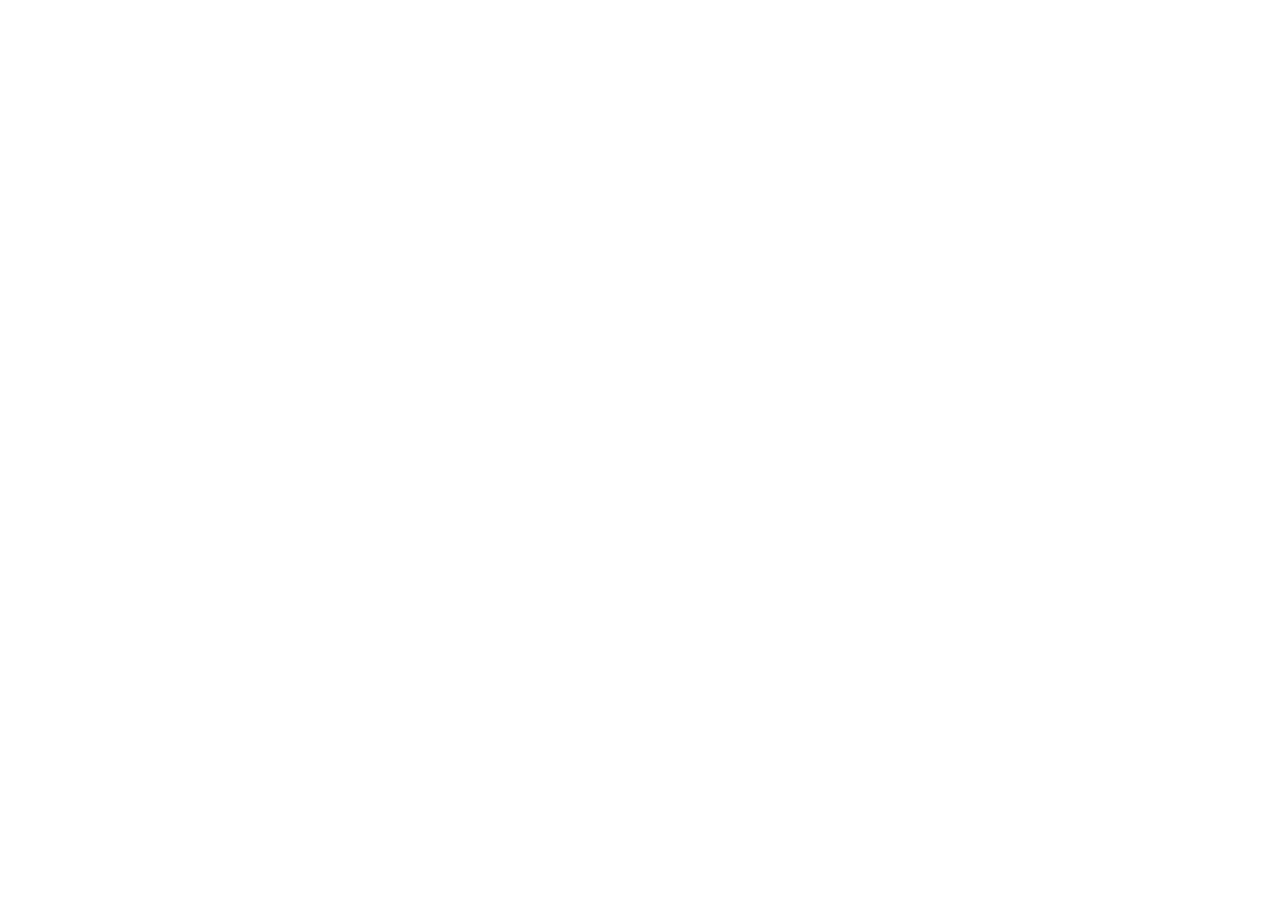
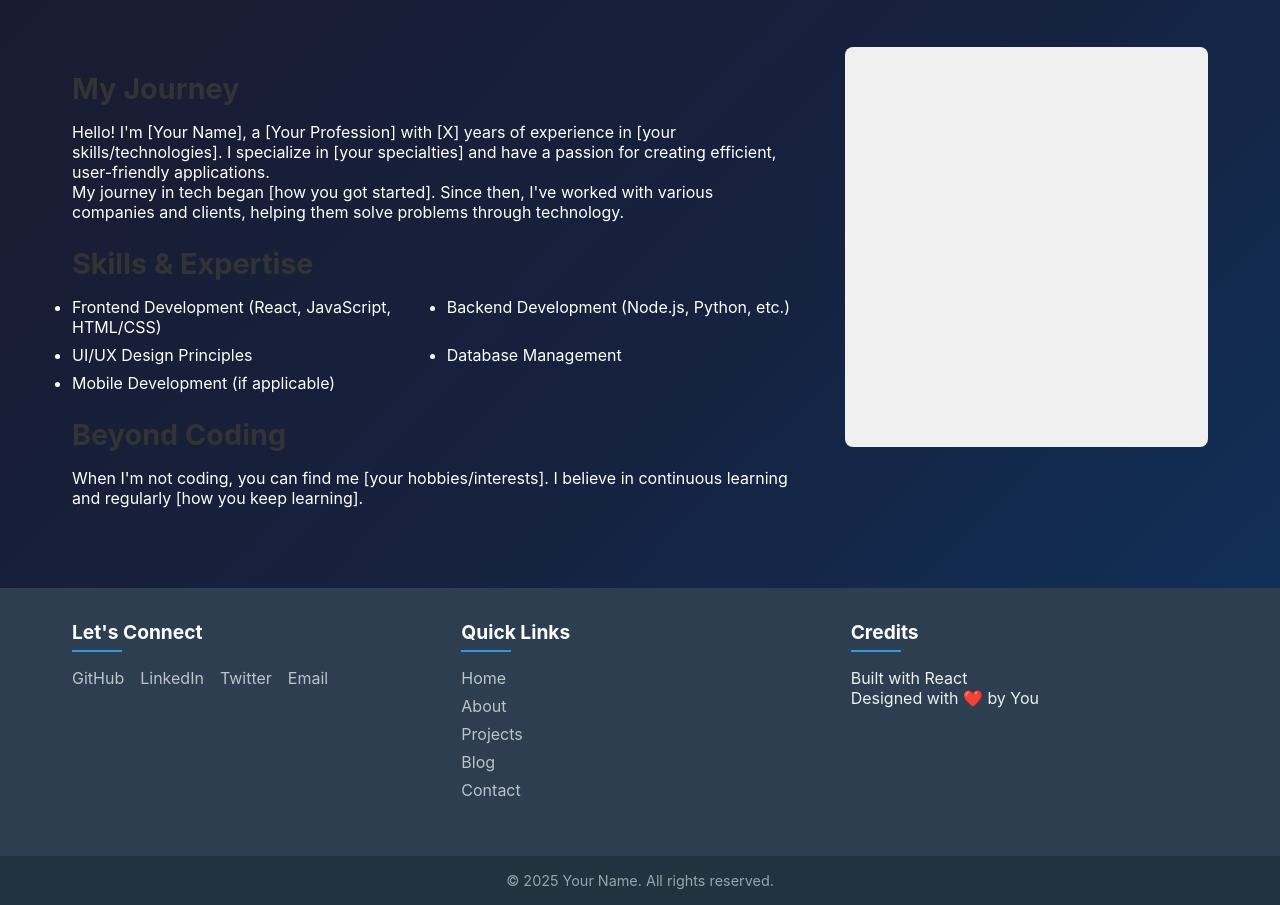
Before and after one commit to thathshila/Portfolio-React, a React (Vite) app: page /about in a window 1280 px wide. Shown: the part 210-1115 px from the top of the page. Before the commit the page ends 800 px from the top, so only its background shows below. Built offline with nearby package versions, Linux system fonts and the light colour scheme.

Commit message:
about add content with css update

```diff
--- a/src/components/Footer.tsx
+++ b/src/components/Footer.tsx
@@ -1,6 +1,49 @@
+import '../styles/Footer.css'
 const Footer = () => {
-    return(
-        <div><h1>FOOTER</h1></div>
-    )
-}
-export default Footer
+    return (
+        <footer className="site-footer">
+            <div className="footer-content">
+                <div className="footer-section">
+                    <h3>Let's Connect</h3>
+                    <div className="social-links">
+                        <a href="https://github.com/yourusername" target="_blank" rel="noopener noreferrer">
+                            <span className="icon">GitHub</span>
+                        </a>
+                        <a href="https://linkedin.com/in/yourprofile" target="_blank" rel="noopener noreferrer">
+                            <span className="icon">LinkedIn</span>
+                        </a>
+                        <a href="https://twitter.com/yourhandle" target="_blank" rel="noopener noreferrer">
+                            <span className="icon">Twitter</span>
+                        </a>
+                        <a href="mailto:youremail@example.com">
+                            <span className="icon">Email</span>
+                        </a>
+                    </div>
+                </div>
+
+                <div className="footer-section">
+                    <h3>Quick Links</h3>
+                    <nav className="footer-nav">
+                        <a href="/">Home</a>
+                        <a href="/about">About</a>
+                        <a href="/projects">Projects</a>
+                        <a href="/blog">Blog</a>
+                        <a href="/contact">Contact</a>
+                    </nav>
+                </div>
+
+                <div className="footer-section">
+                    <h3>Credits</h3>
+                    <p>Built with React</p>
+                    <p>Designed with ❤️ by You</p>
+                </div>
+            </div>
+
+            <div className="footer-bottom">
+                <p>&copy; {new Date().getFullYear()} Your Name. All rights reserved.</p>
+            </div>
+        </footer>
+    );
+};
+
+export default Footer;
--- a/src/pages/AboutPage.tsx
+++ b/src/pages/AboutPage.tsx
@@ -1,6 +1,48 @@
+import '../styles/About.css'
+import '../App.css'
 const AboutPage = () => {
-    return(
-        <div>about</div>
+    return (
+        <div className="about-container">
+            <section className="about-header">
+                <h1>About Me</h1>
+                <p className="tagline">A passionate developer creating digital solutions</p>
+            </section>
+
+            <section className="about-content">
+                <div className="about-text">
+                    <h2>My Journey</h2>
+                    <p>
+                        Hello! I'm [Your Name], a [Your Profession] with [X] years of experience in
+                        [your skills/technologies]. I specialize in [your specialties] and have a passion
+                        for creating efficient, user-friendly applications.
+                    </p>
+                    <p>
+                        My journey in tech began [how you got started]. Since then, I've worked with
+                        various companies and clients, helping them solve problems through technology.
+                    </p>
+
+                    <h2>Skills & Expertise</h2>
+                    <ul className="skills-list">
+                        <li>Frontend Development (React, JavaScript, HTML/CSS)</li>
+                        <li>Backend Development (Node.js, Python, etc.)</li>
+                        <li>UI/UX Design Principles</li>
+                        <li>Database Management</li>
+                        <li>Mobile Development (if applicable)</li>
+                    </ul>
+
+                    <h2>Beyond Coding</h2>
+                    <p>
+                        When I'm not coding, you can find me [your hobbies/interests]. I believe in
+                        continuous learning and regularly [how you keep learning].
+                    </p>
+                </div>
+
+                <div className="about-image">
+                    {/* Replace with your actual image or illustration */}
+                    <div className="profile-image-placeholder"></div>
+                </div>
+            </section>
+        </div>
     )
 }
 
--- /dev/null
+++ b/src/styles/About.css
@@ -0,0 +1,65 @@
+.about-container {
+    max-width: 1200px;
+    margin: 0 auto;
+    padding: 2rem;
+}
+
+.about-header {
+    text-align: center;
+    margin-bottom: 3rem;
+}
+
+.about-header h1 {
+    font-size: 2.5rem;
+    margin-bottom: 0.5rem;
+}
+
+.tagline {
+    font-size: 1.2rem;
+    color: #666;
+}
+
+.about-content {
+    display: flex;
+    gap: 3rem;
+    align-items: flex-start;
+}
+
+.about-text {
+    flex: 2;
+}
+
+.about-image {
+    flex: 1;
+    position: relative;
+}
+
+.profile-image-placeholder {
+    width: 100%;
+    height: 400px;
+    background-color: #f0f0f0;
+    border-radius: 8px;
+}
+
+h2 {
+    font-size: 1.8rem;
+    margin: 1.5rem 0 1rem;
+    color: #333;
+}
+
+.skills-list {
+    display: grid;
+    grid-template-columns: repeat(2, 1fr);
+    gap: 0.5rem 1.5rem;
+    margin: 1rem 0;
+}
+
+@media (max-width: 768px) {
+    .about-content {
+        flex-direction: column;
+    }
+
+    .skills-list {
+        grid-template-columns: 1fr;
+    }
+}
--- /dev/null
+++ b/src/styles/Footer.css
@@ -0,0 +1,90 @@
+.site-footer {
+    background-color: #2c3e50;
+    color: #ecf0f1;
+    padding: 2rem 0 0;
+    margin-top: 3rem;
+}
+
+.footer-content {
+    max-width: 1200px;
+    margin: 0 auto;
+    display: grid;
+    grid-template-columns: repeat(auto-fit, minmax(250px, 1fr));
+    gap: 2rem;
+    padding: 0 2rem;
+}
+
+.footer-section {
+    margin-bottom: 1.5rem;
+}
+
+.footer-section h3 {
+    font-size: 1.2rem;
+    margin-bottom: 1rem;
+    color: #fff;
+    position: relative;
+    padding-bottom: 0.5rem;
+}
+
+.footer-section h3::after {
+    content: '';
+    position: absolute;
+    left: 0;
+    bottom: 0;
+    width: 50px;
+    height: 2px;
+    background-color: #3498db;
+}
+
+.social-links {
+    display: flex;
+    flex-wrap: wrap;
+    gap: 1rem;
+}
+
+.social-links a {
+    color: #bdc3c7;
+    text-decoration: none;
+    transition: color 0.3s;
+    display: flex;
+    align-items: center;
+}
+
+.social-links a:hover {
+    color: #3498db;
+}
+
+.footer-nav {
+    display: flex;
+    flex-direction: column;
+    gap: 0.5rem;
+}
+
+.footer-nav a {
+    color: #bdc3c7;
+    text-decoration: none;
+    transition: color 0.3s;
+}
+
+.footer-nav a:hover {
+    color: #3498db;
+}
+
+.footer-bottom {
+    text-align: center;
+    padding: 1rem;
+    background-color: rgba(0, 0, 0, 0.2);
+    margin-top: 2rem;
+}
+
+.footer-bottom p {
+    margin: 0;
+    font-size: 0.9rem;
+    color: #95a5a6;
+}
+
+@media (max-width: 768px) {
+    .footer-content {
+        grid-template-columns: 1fr;
+    }
+}
--- a/src/styles/Home.css
+++ b/src/styles/Home.css
@@ -1,7 +1,7 @@
 /* Home.css */
 .home {
     min-height: 100vh;
-    background: linear-gradient(135deg, #171a23 0%, #764ba2 100%);
+    background: linear-gradient(135deg, #171a23 0%, #c624c3 100%);
     color: white;
     overflow-x: hidden;
 }
```
